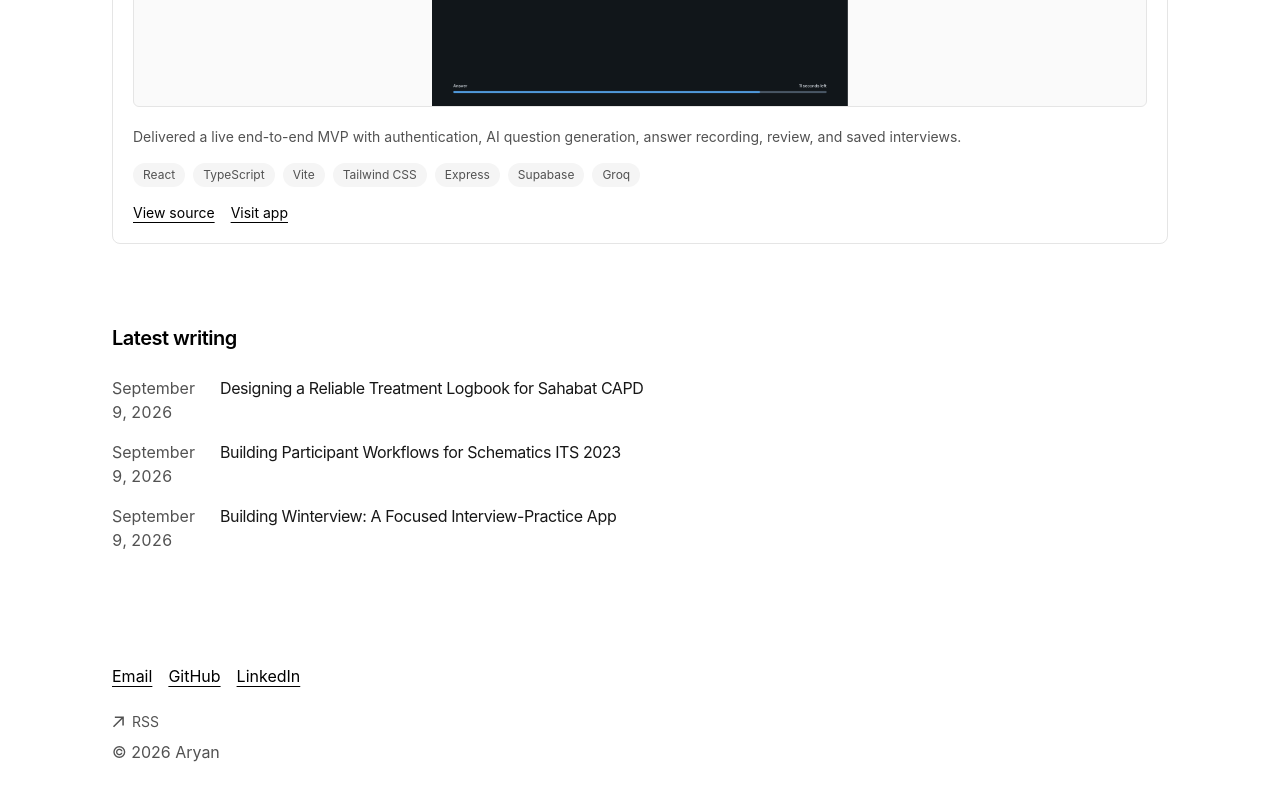
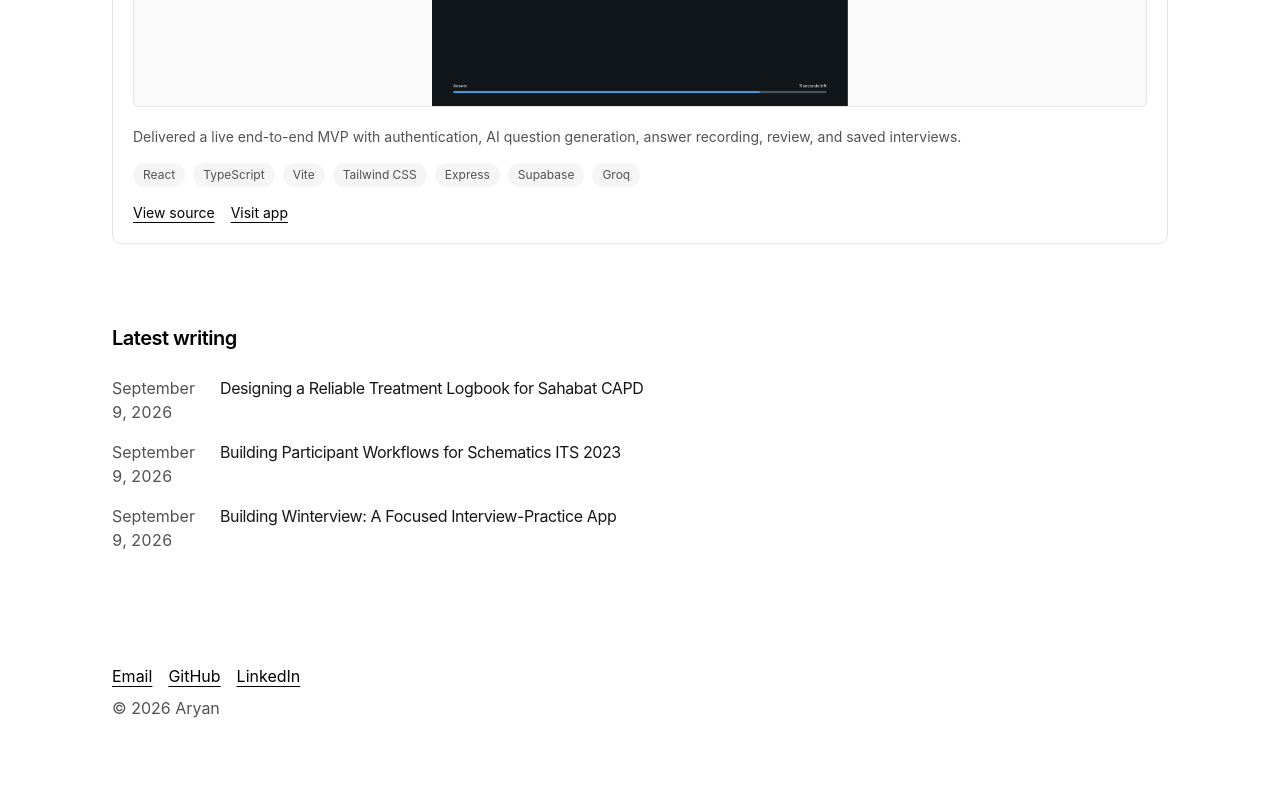
Before and after one commit to aryansfw/portfolio, a Next.js app: page / in a window 1280 px wide. Shown: the part 1910-2710 px from the top of the page. Built offline with nearby package versions, Linux system fonts and the light colour scheme.

Commit message:
remove RSS feed

```diff
--- a/app/components/footer.tsx
+++ b/app/components/footer.tsx
@@ -1,20 +1,3 @@
-function ArrowIcon() {
-  return (
-    <svg
-      width="12"
-      height="12"
-      viewBox="0 0 12 12"
-      fill="none"
-      xmlns="http://www.w3.org/2000/svg"
-    >
-      <path
-        d="M2.07102 11.3494L0.963068 10.2415L9.2017 1.98864H2.83807L2.85227 0.454545H11.8438V9.46023H10.2955L10.3097 3.09659L2.07102 11.3494Z"
-        fill="currentColor"
-      />
-    </svg>
-  )
-}
-
 export default function Footer() {
   return (
     <footer className="mb-16">
@@ -39,13 +22,6 @@ export default function Footer() {
           LinkedIn
         </a>
       </nav>
-      <a
-        className="mt-6 flex items-center text-sm text-neutral-600 transition-all hover:text-neutral-800 dark:text-neutral-300 dark:hover:text-neutral-100"
-        href="/rss"
-      >
-        <ArrowIcon />
-        <span className="ml-2">RSS</span>
-      </a>
       <p className="mt-2 text-neutral-600 dark:text-neutral-300">
         &copy; {new Date().getFullYear()} Aryan
       </p>
--- a/app/rss/route.ts
+++ /dev/null
@@ -1,42 +0,0 @@
-import { baseUrl } from 'app/sitemap'
-import { getBlogPosts } from 'app/blog/utils'
-
-export async function GET() {
-  let allBlogs = await getBlogPosts()
-
-  const itemsXml = allBlogs
-    .sort((a, b) => {
-      if (new Date(a.metadata.publishedAt) > new Date(b.metadata.publishedAt)) {
-        return -1
-      }
-      return 1
-    })
-    .map(
-      (post) =>
-        `<item>
-          <title>${post.metadata.title}</title>
-          <link>${baseUrl}/blog/${post.slug}</link>
-          <description>${post.metadata.summary || ''}</description>
-          <pubDate>${new Date(
-            post.metadata.publishedAt
-          ).toUTCString()}</pubDate>
-        </item>`
-    )
-    .join('\n')
-
-  const rssFeed = `<?xml version="1.0" encoding="UTF-8" ?>
-  <rss version="2.0">
-    <channel>
-        <title>My Portfolio</title>
-        <link>${baseUrl}</link>
-        <description>This is my portfolio RSS feed</description>
-        ${itemsXml}
-    </channel>
-  </rss>`
-
-  return new Response(rssFeed, {
-    headers: {
-      'Content-Type': 'text/xml',
-    },
-  })
-}
```
Also changed, not shown: 1 other file (tests, documents, lock files or other folders).
